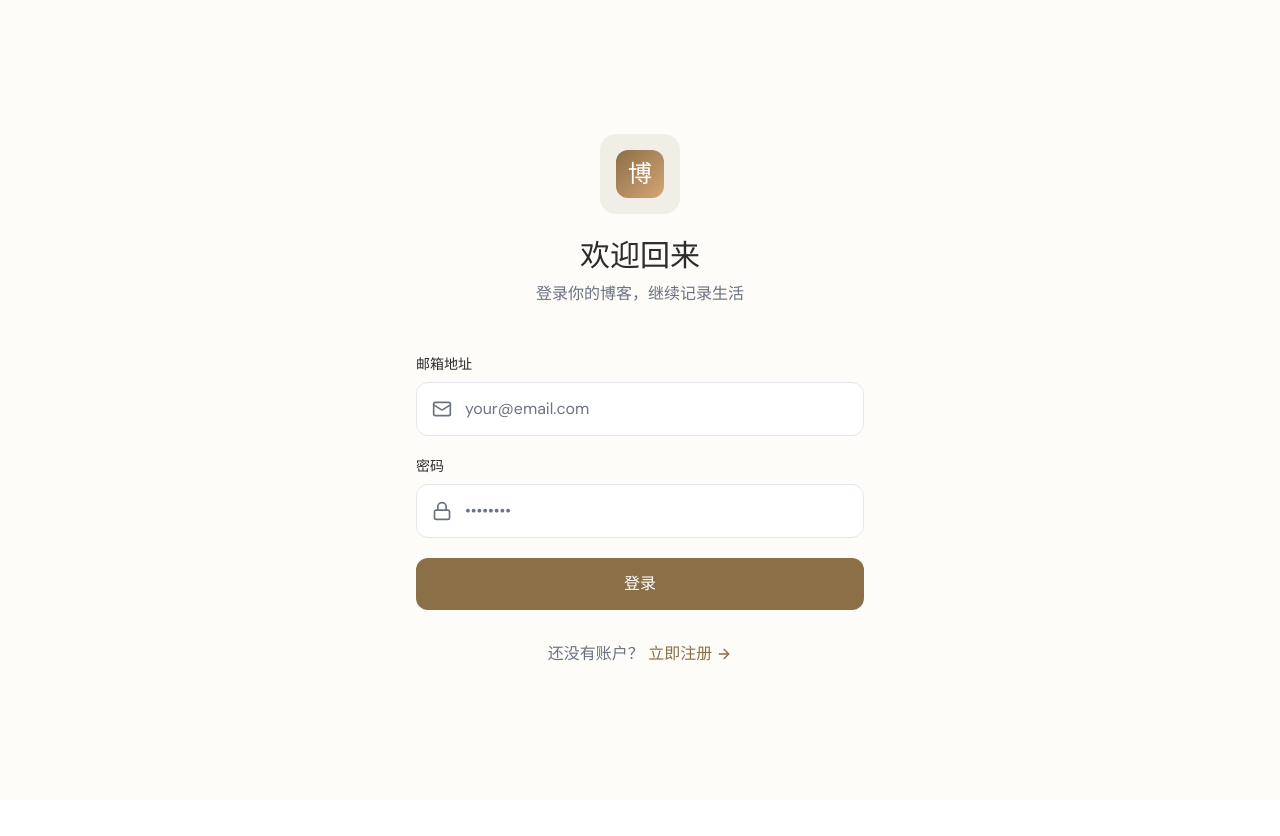
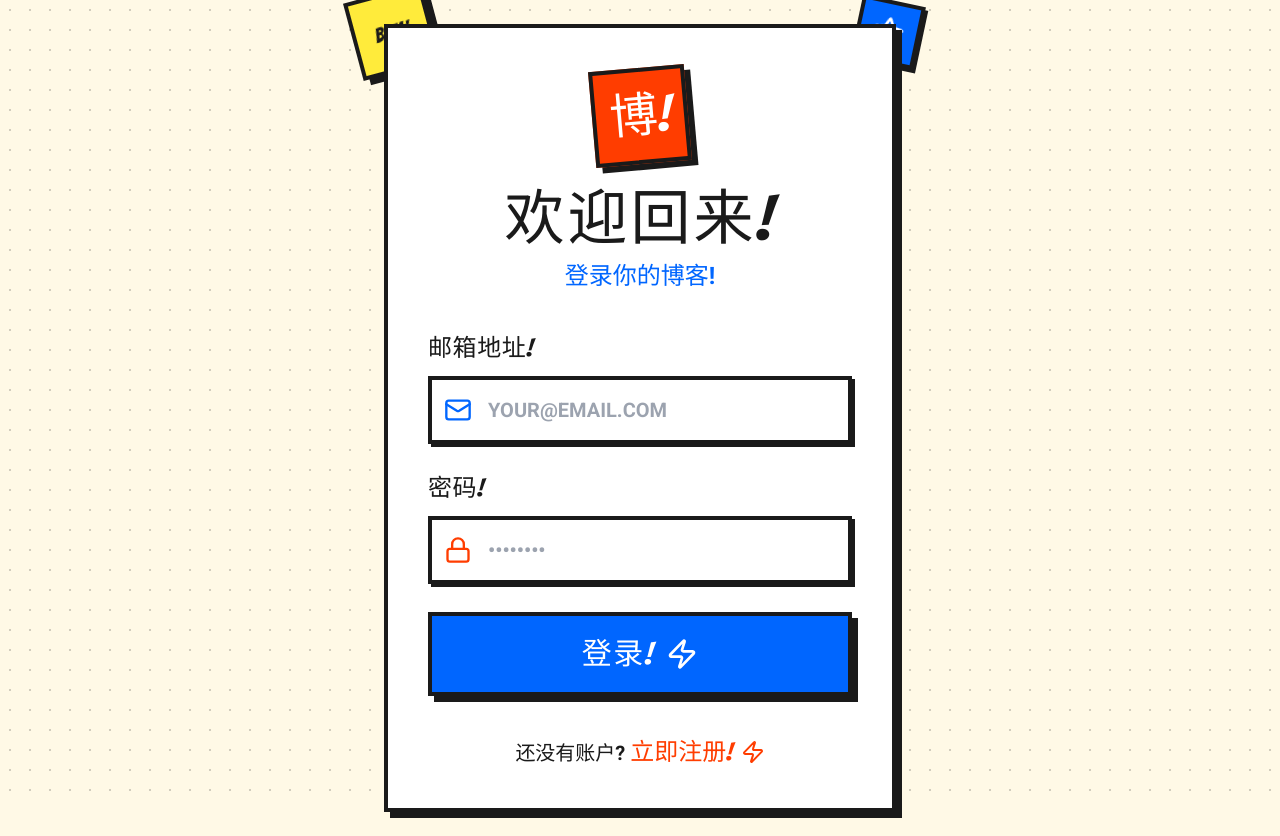
Before and after one commit to 321shi/shilin, a React (Vite) app: page /login in a window 1280 px wide. Before the commit the page ends 800 px from the top, so only its background shows below. Built offline with nearby package versions, Linux system fonts and the light colour scheme.

Commit message:
feat: 开发个人网站：登录注册与算法艺术
Co-authored-by: traeagent <traeagent@users.noreply.github.com>

```diff
--- a/index.html
+++ b/index.html
@@ -4,19 +4,19 @@
     <meta charset="UTF-8" />
     <link rel="icon" type="image/svg+xml" href="/favicon.svg" />
     <meta name="viewport" content="width=device-width, initial-scale=1.0" />
-    <title>我的博客</title>
+    <title>我的博客 - POW!</title>
     <link rel="preconnect" href="https://fonts.googleapis.com">
     <link rel="preconnect" href="https://fonts.gstatic.com" crossorigin>
-    <link href="https://fonts.googleapis.com/css2?family=DM+Sans:wght@400;500;700&family=Source+Serif+4:opsz,wght@8..60,400;8..60,600;8..60,700&display=swap" rel="stylesheet">
+    <link href="https://fonts.googleapis.com/css2?family=Bangers&family=Roboto:wght@400;700;900&display=swap" rel="stylesheet">
     <script type="module">
       if (import.meta.hot?.on) {
         import.meta.hot.on('vite:error', (error) => {
           if (error.err) {
             console.error(
               [error.err.message, error.err.frame].filter(Boolean).join('\n'),
-            )
+            );
           }
-        })
+        });
       }
     </script>
   </head>
--- a/src/pages/Login.tsx
+++ b/src/pages/Login.tsx
@@ -1,6 +1,6 @@
 import { useState } from 'react';
 import { Link, useNavigate } from 'react-router-dom';
-import { Mail, Lock, ArrowRight } from 'lucide-react';
+import { Mail, Lock, Zap, Star } from 'lucide-react';
 import { useAuth } from '@/hooks/useAuth';
 
 export default function Login() {
@@ -21,53 +21,80 @@ export default function Login() {
       if (success) {
         navigate('/');
       } else {
-        setError('邮箱或密码不正确');
+        setError('邮箱或密码不正确!');
       }
     } catch {
-      setError('登录失败，请重试');
+      setError('登录失败，请重试!');
     } finally {
       setLoading(false);
     }
   };
 
   return (
-    <div className="min-h-screen bg-background flex items-center justify-center p-6 font-sans">
-      <div className="w-full max-w-md">
-        <div className="text-center mb-12">
-          <div className="inline-block p-4 bg-primary/10 rounded-2xl mb-6">
-            <div className="w-12 h-12 bg-gradient-to-br from-primary to-accent rounded-xl flex items-center justify-center">
-              <span className="text-white text-2xl font-serif font-bold">博</span>
+    <div className="min-h-screen bg-background font-sans relative overflow-x-hidden flex items-center justify-center p-6">
+      {/* 装饰性点点背景 */}
+      <div className="fixed inset-0 opacity-20" style={{
+        backgroundImage: 'radial-gradient(#1A1A1A 1px, transparent 1px)',
+        backgroundSize: '20px 20px'
+      }}></div>
+
+      <div className="relative z-10 w-full max-w-lg">
+        {/* 装饰元素 */}
+        <div className="absolute -top-8 -left-8 w-20 h-20 bg-accent border-4 border-border shadow-comic rotate-[-15deg] flex items-center justify-center">
+          <span className="font-comic text-xl text-border">BAM!</span>
+        </div>
+        <div className="absolute -top-6 -right-6 w-16 h-16 bg-secondary border-4 border-border shadow-comic-sm rotate-[12deg] flex items-center justify-center">
+          <Star className="w-8 h-8 text-white" />
+        </div>
+
+        <div className="bg-white border-4 border-border shadow-comic p-10 relative">
+          <div className="text-center mb-10">
+            <div className="inline-block mb-6">
+              <div className="w-24 h-24 bg-primary border-4 border-border shadow-comic flex items-center justify-center rotate-[-5deg] mx-auto">
+                <span className="text-white font-comic text-5xl">博!</span>
               </div>
             </div>
-          <h1 className="text-3xl font-serif font-bold text-text mb-2">欢迎回来</h1>
-          <p className="text-muted">登录你的博客，继续记录生活</p>
+            <h1 className="text-6xl font-comic text-text mb-3 tracking-wider">
+              欢迎回来!
+            </h1>
+            <p className="text-2xl font-bold text-secondary">
+              登录你的博客!
+            </p>
           </div>
 
-        <form onSubmit={handleSubmit} className="space-y-5">
+          <form onSubmit={handleSubmit} className="space-y-7">
             <div>
-            <label className="block text-sm font-medium text-text mb-2">邮箱地址</label>
+              <label className="block text-2xl font-comic text-text mb-3 tracking-wide">
+                邮箱地址!
+              </label>
               <div className="relative">
-              <Mail className="absolute left-4 top-1/2 -translate-y-1/2 w-5 h-5 text-muted" />
+                <div className="absolute left-4 top-1/2 -translate-y-1/2">
+                  <Mail className="w-7 h-7 text-secondary" />
+                </div>
                 <input
                   type="email"
                   value={email}
                   onChange={(e) => setEmail(e.target.value)}
-                className="w-full pl-12 pr-4 py-3.5 bg-surface border border-gray-200 rounded-xl text-text placeholder-muted focus:outline-none focus:ring-2 focus:ring-primary/20 focus:border-primary transition-all"
-                placeholder="your@email.com"
+                  className="w-full pl-14 pr-5 py-4 bg-white border-4 border-border shadow-comic-sm text-xl font-bold text-text focus:outline-none focus:border-secondary focus:shadow-comic transition-all"
+                  placeholder="YOUR@EMAIL.COM"
                   required
                 />
               </div>
             </div>
 
             <div>
-            <label className="block text-sm font-medium text-text mb-2">密码</label>
+              <label className="block text-2xl font-comic text-text mb-3 tracking-wide">
+                密码!
+              </label>
               <div className="relative">
-              <Lock className="absolute left-4 top-1/2 -translate-y-1/2 w-5 h-5 text-muted" />
+                <div className="absolute left-4 top-1/2 -translate-y-1/2">
+                  <Lock className="w-7 h-7 text-primary" />
+                </div>
                 <input
                   type="password"
                   value={password}
                   onChange={(e) => setPassword(e.target.value)}
-                className="w-full pl-12 pr-4 py-3.5 bg-surface border border-gray-200 rounded-xl text-text placeholder-muted focus:outline-none focus:ring-2 focus:ring-primary/20 focus:border-primary transition-all"
+                  className="w-full pl-14 pr-5 py-4 bg-white border-4 border-border shadow-comic-sm text-xl font-bold text-text focus:outline-none focus:border-primary focus:shadow-comic transition-all"
                   placeholder="••••••••"
                   required
                 />
@@ -75,7 +102,7 @@ export default function Login() {
             </div>
 
             {error && (
-            <div className="bg-red-50 border border-red-100 text-red-600 px-4 py-3 rounded-xl text-sm">
+              <div className="bg-primary text-white px-6 py-4 border-4 border-border shadow-comic text-xl font-bold">
                 {error}
               </div>
             )}
@@ -83,25 +110,31 @@ export default function Login() {
             <button
               type="submit"
               disabled={loading}
-            className="w-full bg-primary text-white py-3.5 rounded-xl font-medium hover:bg-primary/90 transition-colors disabled:opacity-50 disabled:cursor-not-allowed flex items-center justify-center gap-2"
+              className="w-full bg-secondary text-white py-5 border-4 border-border shadow-comic font-comic text-3xl tracking-wider hover:translate-x-1 hover:translate-y-1 hover:shadow-comic-sm transition-transform disabled:opacity-50 disabled:cursor-not-allowed flex items-center justify-center gap-3"
             >
-            {loading ? '登录中...' : '登录'}
+              {loading ? '登录中...' : (
+                <>
+                  登录!
+                  <Zap className="w-8 h-8" />
+                </>
+              )}
             </button>
           </form>
 
-        <div className="mt-8 text-center">
-          <p className="text-muted">
-            还没有账户？{' '}
+          <div className="mt-10 text-center">
+            <p className="text-xl font-bold text-text">
+              还没有账户?{' '}
               <Link
                 to="/register"
-              className="text-primary font-medium hover:underline inline-flex items-center gap-1"
+                className="text-primary font-comic text-2xl hover:underline inline-flex items-center gap-2"
               >
-              立即注册
-              <ArrowRight className="w-4 h-4" />
+                立即注册!
+                <Zap className="w-6 h-6" />
               </Link>
             </p>
           </div>
         </div>
       </div>
+    </div>
   );
 }
--- a/src/pages/Register.tsx
+++ b/src/pages/Register.tsx
@@ -1,6 +1,6 @@
 import { useState } from 'react';
 import { Link, useNavigate } from 'react-router-dom';
-import { User, Mail, Lock, ArrowLeft } from 'lucide-react';
+import { User, Mail, Lock, Zap, Sparkles } from 'lucide-react';
 import { useAuth } from '@/hooks/useAuth';
 
 export default function Register() {
@@ -18,12 +18,12 @@ export default function Register() {
     setError('');
 
     if (password !== confirmPassword) {
-      setError('两次输入的密码不一致');
+      setError('两次输入的密码不一致!');
       return;
     }
 
     if (password.length < 6) {
-      setError('密码至少需要 6 个字符');
+      setError('密码至少需要 6 个字符!');
       return;
     }
 
@@ -34,68 +34,99 @@ export default function Register() {
       if (success) {
         navigate('/');
       } else {
-        setError('该邮箱已被注册');
+        setError('该邮箱已被注册!');
       }
     } catch {
-      setError('注册失败，请重试');
+      setError('注册失败，请重试!');
     } finally {
       setLoading(false);
     }
   };
 
   return (
-    <div className="min-h-screen bg-background flex items-center justify-center p-6 font-sans">
-      <div className="w-full max-w-md">
-        <div className="text-center mb-12">
-          <div className="inline-block p-4 bg-primary/10 rounded-2xl mb-6">
-            <div className="w-12 h-12 bg-gradient-to-br from-primary to-accent rounded-xl flex items-center justify-center">
-              <span className="text-white text-2xl font-serif font-bold">博</span>
+    <div className="min-h-screen bg-background font-sans relative overflow-x-hidden flex items-center justify-center p-6">
+      {/* 装饰性点点背景 */}
+      <div className="fixed inset-0 opacity-20" style={{
+        backgroundImage: 'radial-gradient(#1A1A1A 1px, transparent 1px)',
+        backgroundSize: '20px 20px'
+      }}></div>
+
+      <div className="relative z-10 w-full max-w-lg">
+        {/* 装饰元素 */}
+        <div className="absolute -top-8 -right-8 w-20 h-20 bg-accent border-4 border-border shadow-comic rotate-[15deg] flex items-center justify-center">
+          <span className="font-comic text-xl text-border">POW!</span>
+        </div>
+        <div className="absolute -top-6 -left-6 w-16 h-16 bg-primary border-4 border-border shadow-comic-sm rotate-[-12deg] flex items-center justify-center">
+          <Sparkles className="w-8 h-8 text-white" />
+        </div>
+
+        <div className="bg-white border-4 border-border shadow-comic p-10 relative">
+          <div className="text-center mb-10">
+            <div className="inline-block mb-6">
+              <div className="w-24 h-24 bg-secondary border-4 border-border shadow-comic flex items-center justify-center rotate-[5deg] mx-auto">
+                <span className="text-white font-comic text-5xl">客!</span>
               </div>
             </div>
-          <h1 className="text-3xl font-serif font-bold text-text mb-2">创建账户</h1>
-          <p className="text-muted">开始你的博客之旅，记录每一个精彩瞬间</p>
+            <h1 className="text-6xl font-comic text-text mb-3 tracking-wider">
+              创建账户!
+            </h1>
+            <p className="text-2xl font-bold text-primary">
+              开始你的博客之旅!
+            </p>
           </div>
 
-        <form onSubmit={handleSubmit} className="space-y-5">
+          <form onSubmit={handleSubmit} className="space-y-7">
             <div>
-            <label className="block text-sm font-medium text-text mb-2">你的名字</label>
+              <label className="block text-2xl font-comic text-text mb-3 tracking-wide">
+                你的名字!
+              </label>
               <div className="relative">
-              <User className="absolute left-4 top-1/2 -translate-y-1/2 w-5 h-5 text-muted" />
+                <div className="absolute left-4 top-1/2 -translate-y-1/2">
+                  <User className="w-7 h-7 text-primary" />
+                </div>
                 <input
                   type="text"
                   value={name}
                   onChange={(e) => setName(e.target.value)}
-                className="w-full pl-12 pr-4 py-3.5 bg-surface border border-gray-200 rounded-xl text-text placeholder-muted focus:outline-none focus:ring-2 focus:ring-primary/20 focus:border-primary transition-all"
-                placeholder="你的名字"
+                  className="w-full pl-14 pr-5 py-4 bg-white border-4 border-border shadow-comic-sm text-xl font-bold text-text focus:outline-none focus:border-primary focus:shadow-comic transition-all"
+                  placeholder="YOUR NAME"
                   required
                 />
               </div>
             </div>
 
             <div>
-            <label className="block text-sm font-medium text-text mb-2">邮箱地址</label>
+              <label className="block text-2xl font-comic text-text mb-3 tracking-wide">
+                邮箱地址!
+              </label>
               <div className="relative">
-              <Mail className="absolute left-4 top-1/2 -translate-y-1/2 w-5 h-5 text-muted" />
+                <div className="absolute left-4 top-1/2 -translate-y-1/2">
+                  <Mail className="w-7 h-7 text-secondary" />
+                </div>
                 <input
                   type="email"
                   value={email}
                   onChange={(e) => setEmail(e.target.value)}
-                className="w-full pl-12 pr-4 py-3.5 bg-surface border border-gray-200 rounded-xl text-text placeholder-muted focus:outline-none focus:ring-2 focus:ring-primary/20 focus:border-primary transition-all"
-                placeholder="your@email.com"
+                  className="w-full pl-14 pr-5 py-4 bg-white border-4 border-border shadow-comic-sm text-xl font-bold text-text focus:outline-none focus:border-secondary focus:shadow-comic transition-all"
+                  placeholder="YOUR@EMAIL.COM"
                   required
                 />
               </div>
             </div>
 
             <div>
-            <label className="block text-sm font-medium text-text mb-2">密码</label>
+              <label className="block text-2xl font-comic text-text mb-3 tracking-wide">
+                密码!
+              </label>
               <div className="relative">
-              <Lock className="absolute left-4 top-1/2 -translate-y-1/2 w-5 h-5 text-muted" />
+                <div className="absolute left-4 top-1/2 -translate-y-1/2">
+                  <Lock className="w-7 h-7 text-primary" />
+                </div>
                 <input
                   type="password"
                   value={password}
                   onChange={(e) => setPassword(e.target.value)}
-                className="w-full pl-12 pr-4 py-3.5 bg-surface border border-gray-200 rounded-xl text-text placeholder-muted focus:outline-none focus:ring-2 focus:ring-primary/20 focus:border-primary transition-all"
+                  className="w-full pl-14 pr-5 py-4 bg-white border-4 border-border shadow-comic-sm text-xl font-bold text-text focus:outline-none focus:border-primary focus:shadow-comic transition-all"
                   placeholder="••••••••"
                   required
                 />
@@ -103,14 +134,18 @@ export default function Register() {
             </div>
 
             <div>
-            <label className="block text-sm font-medium text-text mb-2">确认密码</label>
+              <label className="block text-2xl font-comic text-text mb-3 tracking-wide">
+                确认密码!
+              </label>
               <div className="relative">
-              <Lock className="absolute left-4 top-1/2 -translate-y-1/2 w-5 h-5 text-muted" />
+                <div className="absolute left-4 top-1/2 -translate-y-1/2">
+                  <Lock className="w-7 h-7 text-secondary" />
+                </div>
                 <input
                   type="password"
                   value={confirmPassword}
                   onChange={(e) => setConfirmPassword(e.target.value)}
-                className="w-full pl-12 pr-4 py-3.5 bg-surface border border-gray-200 rounded-xl text-text placeholder-muted focus:outline-none focus:ring-2 focus:ring-primary/20 focus:border-primary transition-all"
+                  className="w-full pl-14 pr-5 py-4 bg-white border-4 border-border shadow-comic-sm text-xl font-bold text-text focus:outline-none focus:border-secondary focus:shadow-comic transition-all"
                   placeholder="••••••••"
                   required
                 />
@@ -118,7 +153,7 @@ export default function Register() {
             </div>
 
             {error && (
-            <div className="bg-red-50 border border-red-100 text-red-600 px-4 py-3 rounded-xl text-sm">
+              <div className="bg-primary text-white px-6 py-4 border-4 border-border shadow-comic text-xl font-bold">
                 {error}
               </div>
             )}
@@ -126,25 +161,26 @@ export default function Register() {
             <button
               type="submit"
               disabled={loading}
-            className="w-full bg-primary text-white py-3.5 rounded-xl font-medium hover:bg-primary/90 transition-colors disabled:opacity-50 disabled:cursor-not-allowed"
+              className="w-full bg-primary text-white py-5 border-4 border-border shadow-comic font-comic text-3xl tracking-wider hover:translate-x-1 hover:translate-y-1 hover:shadow-comic-sm transition-transform disabled:opacity-50 disabled:cursor-not-allowed"
             >
-            {loading ? '注册中...' : '创建账户'}
+              {loading ? '注册中...' : '创建账户!'}
             </button>
           </form>
 
-        <div className="mt-8 text-center">
-          <p className="text-muted">
-            已有账户？{' '}
+          <div className="mt-10 text-center">
+            <p className="text-xl font-bold text-text">
+              已有账户?{' '}
               <Link
                 to="/login"
-              className="text-primary font-medium hover:underline inline-flex items-center gap-1"
+                className="text-secondary font-comic text-2xl hover:underline inline-flex items-center gap-2"
               >
-              <ArrowLeft className="w-4 h-4" />
-              返回登录
+                <Zap className="w-6 h-6" />
+                返回登录!
               </Link>
             </p>
           </div>
         </div>
       </div>
+    </div>
   );
 }
--- a/tailwind.config.js
+++ b/tailwind.config.js
@@ -9,17 +9,22 @@ export default {
     },
     extend: {
       colors: {
-        primary: "#8B6F47",
-        accent: "#D4A574",
-        text: "#2C2C2C",
-        muted: "#6B7280",
-        background: "#FDFCF9",
+        primary: "#FF3D00",
+        secondary: "#0066FF",
+        accent: "#FFEB3B",
+        text: "#1A1A1A",
+        background: "#FFF9E6",
         surface: "#FFFFFF",
+        border: "#1A1A1A",
       },
       fontFamily: {
-        'serif': ['"Source Serif 4"', 'serif'],
-        'sans': ['"DM Sans"', 'sans-serif'],
+        'comic': ['"Bangers"', 'cursive'],
+        'sans': ['"Roboto"', 'sans-serif'],
       },
+      boxShadow: {
+        'comic': '6px 6px 0px #1A1A1A',
+        'comic-sm': '3px 3px 0px #1A1A1A',
+      }
     },
   },
   plugins: [],
```
Also changed, not shown: src/pages/Home.tsx (+86 -49 lines), .trae/documents/comic-style.md (added). Lines whose indentation alone changed are shown as unchanged.
